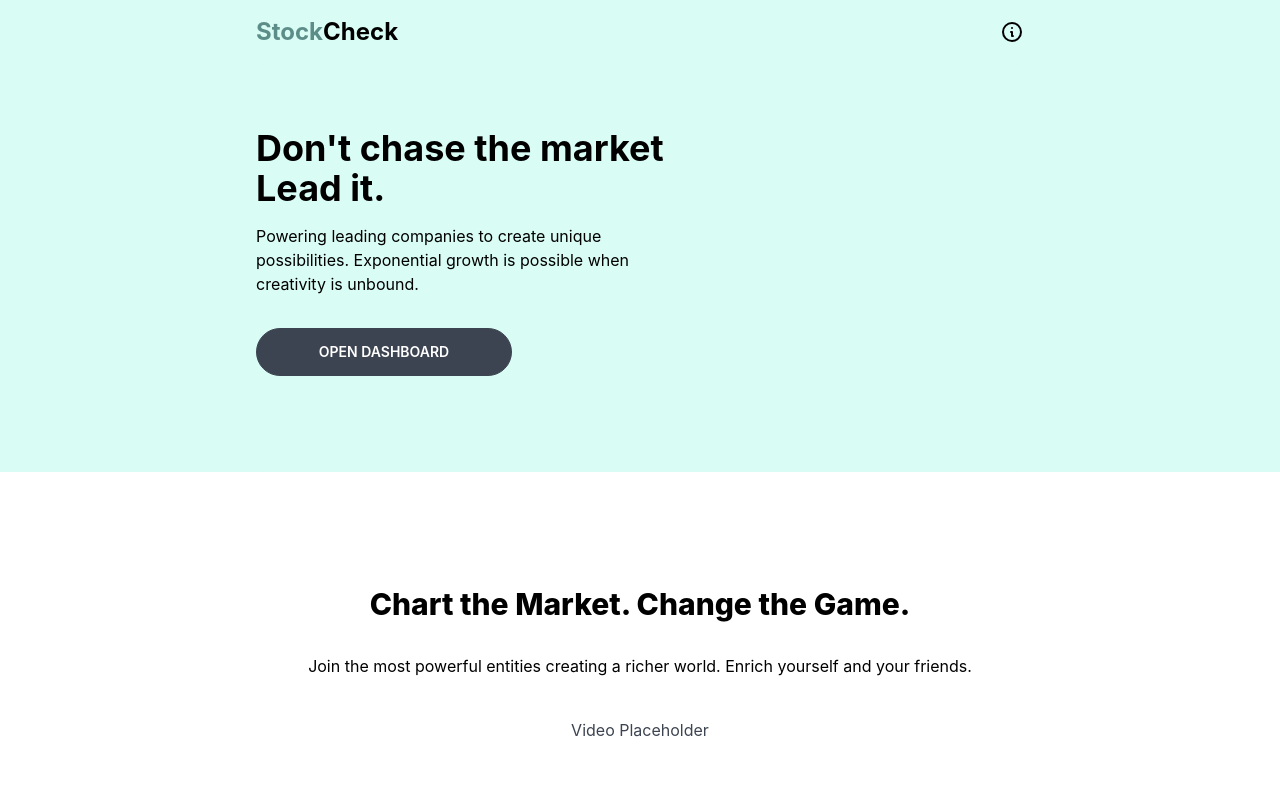
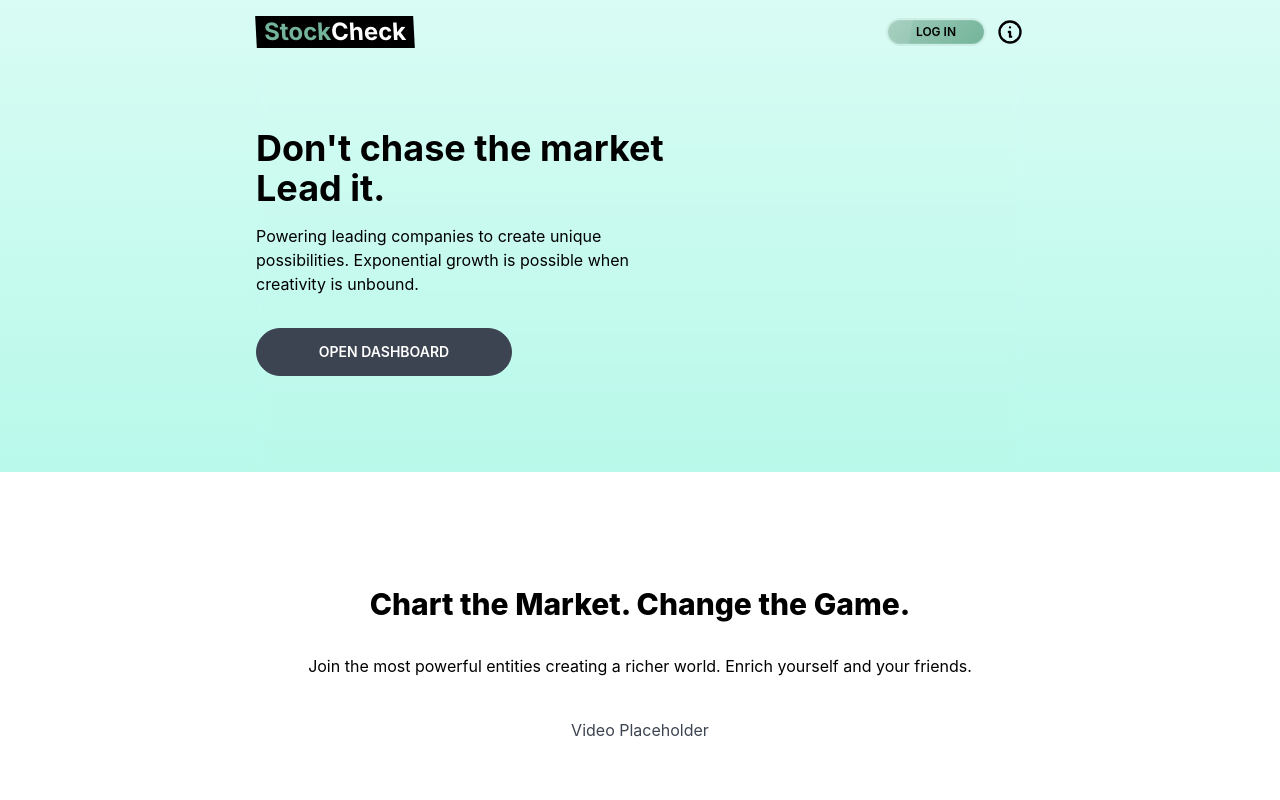
Before and after one commit to gregvansci/stock-visualizer-tool, a Next.js app: page / in a window 1280 px wide. Shown: the top 800 px of the page. Built offline with nearby package versions, Linux system fonts and the light colour scheme; what tailwindcss-elevation would draw is missing.

Commit message:
home styling updated

```diff
--- a/pages/index.tsx
+++ b/pages/index.tsx
@@ -1,13 +1,14 @@
 export default function Home() {
   return (
     <div className="flex flex-col items-center justify-center border-black">
-      <div className="flex flex-col items-center min-w-full bg-primary bg-blur-sm">
+      <div className="flex flex-col items-center min-w-full bg-primary bg-gradient-to-b from-primary to-secondary">
         <div className="top-0 z-50 max-w-3xl p-0 navbar">
-          <div className="navbar-start">
-            <a className="text-2xl font-bold text-black"><span className="text-palette-4">Stock</span>Check</a>
+          <div className="skew-x-3 navbar-start">
+            <a className="px-2 text-2xl font-bold text-white skew-x-0 bg-black border-"><span className="text-palette-3">Stock</span>Check</a>
           </div>
           <div className="navbar-end">
-            <svg xmlns="http://www.w3.org/2000/svg" className="w-6 h-6" fill="none" viewBox="0 0 24 24" stroke="black" strokeWidth={2}>
+            <button className="w-24 mr-3 text-black btn-xs btn glass btn-circle bg-palette-3">Log In</button>
+            <svg xmlns="http://www.w3.org/2000/svg" className="cursor-pointer w-7 h-7" fill="none" viewBox="0 0 24 24" stroke="black" strokeWidth={2}>
               <path strokeLinecap="round" strokeLinejoin="round" d="M13 16h-1v-4h-1m1-4h.01M21 12a9 9 0 11-18 0 9 9 0 0118 0z" />
             </svg>
           </div>
--- a/styles/globals.css
+++ b/styles/globals.css
@@ -13,8 +13,17 @@ body {
 a {
   color: inherit;
   text-decoration: none;
+
+}
+
+h3 {
+  background-color: #b8f9ea;
 }
 
 * {
   box-sizing: border-box;
 }
+
+button {
+  text-transform: none;
+}
--- a/tailwind.config.js
+++ b/tailwind.config.js
@@ -14,7 +14,7 @@ module.exports = {
         'palette-4': '#5C8D89',
         'palette-5': '#D1EECC',
         'primary': '#d9fcf4',
-        'secondary': '#5C8D89',
+        'secondary': '#b8f9ea',
       },
     },
   },
```
